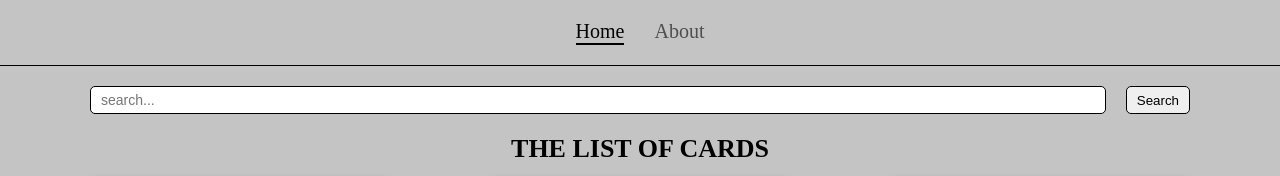
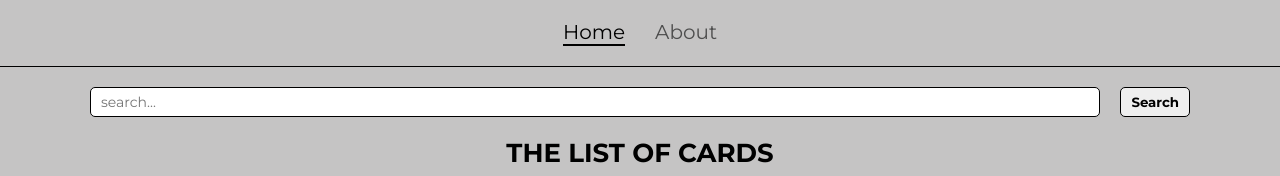
Before and after one commit to pedanmax/react-rss, a React (Vite) app in the folder react/: page / in a window 1280 px wide. Shown: the top 176 px of the page. Built offline with nearby package versions, Linux system fonts and the light colour scheme.

Commit message:
feat:add general fonts

```diff
--- a/react/src/App.scss
+++ b/react/src/App.scss
@@ -1,3 +1,4 @@
+@import url('https://fonts.googleapis.com/css2?family=Montserrat:wght@400;500;700&display=swap');
 /* reset default styles */
 *,
 *::before,
@@ -36,4 +37,5 @@
 	flex-direction: column;
 	min-height: 100vh;
 	background-color: rgb(197, 196, 196);
+	font-family: 'Montserrat', sans-serif;
 }
--- a/react/src/components/home/Home.scss
+++ b/react/src/components/home/Home.scss
@@ -25,6 +25,7 @@
     font-size: 14px;
     padding: 5px 10px;
     border-radius: 5px;
+    font-family: 'Montserrat', sans-serif;
     flex: 1 1 auto;
     &:focus{
       outline: none;
@@ -34,6 +35,8 @@
     border: 1px solid #000;
     padding: 5px 10px;
     transition: all 0.3s ease;
+    font-family: 'Montserrat', sans-serif;
+    font-weight: 700;
     cursor:no-drop;
     border-radius: 5px;
     &:hover{
```
